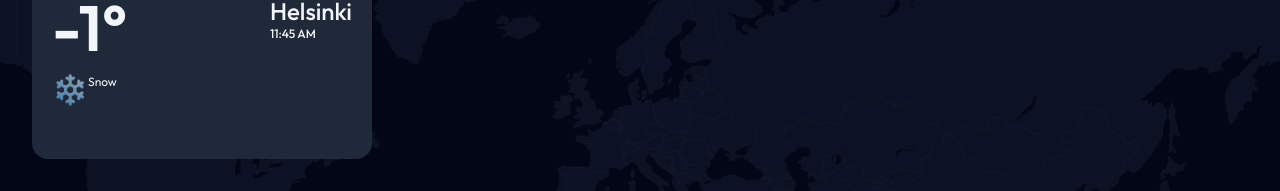
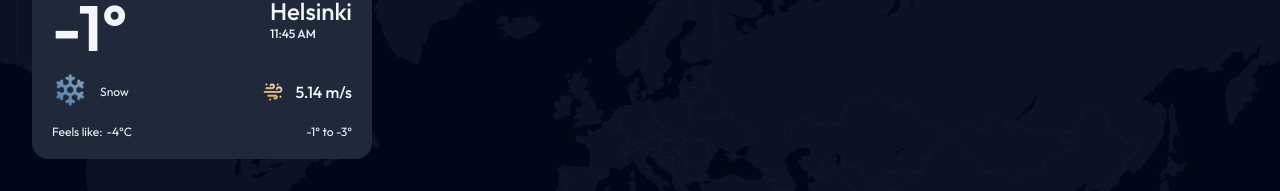
Before and after one commit to sidonovan/weather-app, a React (Vite) app: page / in a window 1280 px wide. Shown: the part 132-323 px from the top of the page. Built offline with nearby package versions, Linux system fonts and the light colour scheme.

Commit message:
New updates 07-16-25--12:10pm

```diff
--- a/src/components/WeatherApp.jsx
+++ b/src/components/WeatherApp.jsx
@@ -21,10 +21,17 @@ export default function WeatherApp() {
             </div>
           </div>
           <div className="weather__summary-mid">
-            <div className="weather__summary-weathertype">
+            <div>
               <img width="36px" height="36px" src="./src/assets/icons/snow.png" alt="snow" />
             </div>
             <div className="weather__summary-weathertypelabel">Snow</div>
+            <img width="20px" height="20px" src="./src/assets/icons/wind.png" alt="wind" />
+            <div className="weather__summary-weatherwindlabel">5.14 m/s</div>
+          </div>
+          <div className="weather__summary-bottom">
+            <div className="weather__summary-feelslikelabel">Feels like:</div>
+            <div className="weather__summary-feelsliketemp">-4&deg;C</div>
+            <div className="weather__summary-temprange">-1&deg; to -3&deg;</div>
           </div>
         </div>
         <div></div>
--- a/src/components/WeatherSummary.css
+++ b/src/components/WeatherSummary.css
@@ -48,10 +48,8 @@
 
 .weather__summary-mid {
   display: flex;
-}
-
-.weather__summary-midside {
-  display: flex;
+  align-items: center;
+  margin-bottom: 12px;
 }
 
 .weather__summary-weathertypelabel {
@@ -61,4 +59,60 @@
   font-style: normal;
   font-weight: 400;
   line-height: 20px;
+  margin-left: 12px;
+  margin-right: auto;
 }
+
+.weather__summary-weatherwindlabel {
+  color: #f2f5f9;
+  font-family: Outfit;
+  font-size: 16px;
+  font-style: normal;
+  font-weight: 500;
+  line-height: 20px;
+  margin-left: 12px;
+}
+
+.weather__summary-bottom {
+  display: flex;
+  align-items: center;
+}
+
+.weather__summary-feelslike {
+  color: #f2f5f9;
+  font-family: Outfit;
+  font-size: 12px;
+  font-style: normal;
+  font-weight: 400;
+  line-height: normal;
+}
+
+.weather__summary-feelslikelabel {
+  color: #f2f5f9;
+  font-family: Outfit;
+  font-size: 12px;
+  font-style: normal;
+  font-weight: 400;
+  line-height: normal;
+  margin-right: 4px;
+}
+
+.weather__summary-feelsliketemp {
+  color: #f2f5f9;
+  font-family: Outfit;
+  font-size: 12px;
+  font-style: normal;
+  font-weight: 400;
+  line-height: normal;
+}
+
+.weather__summary-temprange {
+  color: #f2f5f9;
+  text-align: right;
+  font-family: Outfit;
+  font-size: 12px;
+  font-style: normal;
+  font-weight: 400;
+  line-height: normal;
+  margin-left: auto;
+}
```
